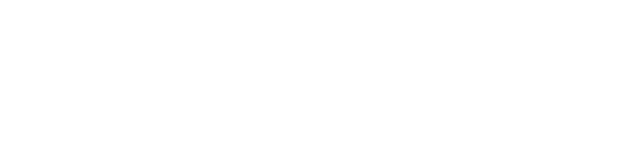
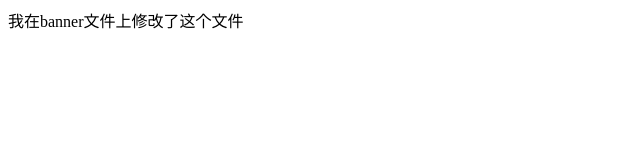
Before and after one commit to 1882904/project_02, a plain HTML site: page index.html in a window 1280 px wide. Shown: the whole page, without its empty margins (0-640 px from the left). Drawn offline with Linux system fonts and the light colour scheme.

```diff
--- a/index.html
+++ b/index.html
@@ -11,7 +11,7 @@
 
 <body>
     <div>
-
+我在banner文件上修改了这个文件
     </div>
 
 </body>
```
